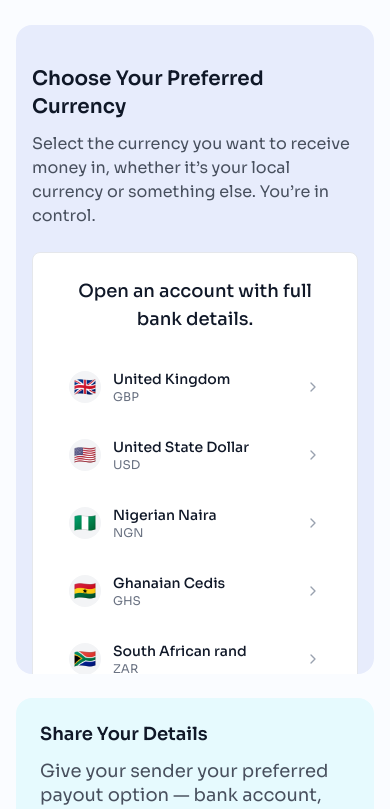
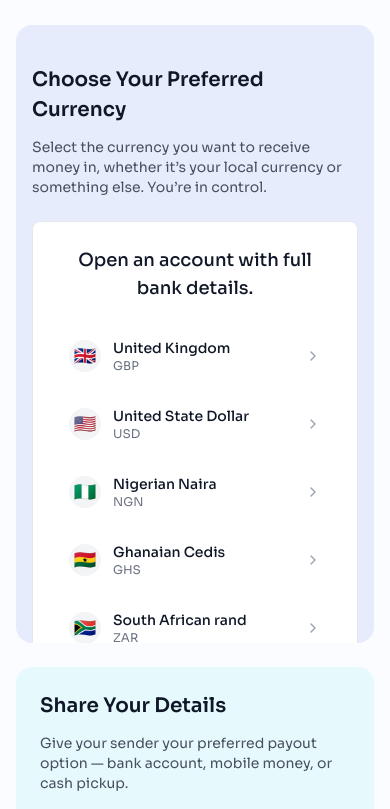
Before and after one commit to Joesef127/cudify, a React (Vite) app: page /recieve_money in a window 390 px wide. Shown: the part 2300-3109 px from the top of the page. Built offline with nearby package versions, Linux system fonts and the light colour scheme.

Commit message:
chore: fixed text size

```diff
--- a/src/components/ProcessSection.tsx
+++ b/src/components/ProcessSection.tsx
@@ -20,13 +20,13 @@ const ProcessSection = ({ header, subHeader, steps }: ProcessSectionProps) => {
             >
               <div className="flex flex-col w-full gap-3 sm:gap-4">
                 <h1
-                  className="text-xl sm:text-2xl lg:text-3xl font-semibold text-[#101828] leading-snug"
+                  className="text-xl lg:text-2xl lg:leading-8 leading-[30px] font-semibold text-[#101828]"
                   data-aos="fade-left"
                 >
                   {steps[0].title}
                 </h1>
                 <p
-                  className="font-normal text-base text-[#48505E] sm:text-lg leading-6 sm:leading-7 max-w-lg mx-auto lg:mx-0"
+                  className="font-normal text-sm lg:text-lg leading-5 lg:leading-7 text-[#48505E] max-w-lg mx-auto lg:mx-0"
                   data-aos="fade-right"
                 >
                   {steps[0].description}
@@ -58,13 +58,13 @@ const ProcessSection = ({ header, subHeader, steps }: ProcessSectionProps) => {
                 >
                   <div className="flex flex-col gap-3 sm:gap-4">
                     <h1
-                      className="text-lg sm:text-xl lg:text-2xl font-semibold text-[#101828] leading-snug"
+                      className="text-xl lg:text-2xl lg:leading-8 leading-[30px] font-semibold text-[#101828]"
                       data-aos="fade-left"
                     >
                       {step.title}
                     </h1>
                     <p
-                      className="font-normal text-lg text-[#48505E] leading-6 sm:leading-7 max-w-md"
+                      className="font-normal text-sm lg:text-lg leading-5 lg:leading-7 text-[#48505E] max-w-md"
                       data-aos="fade-right"
                     >
                       {step.description}
```
